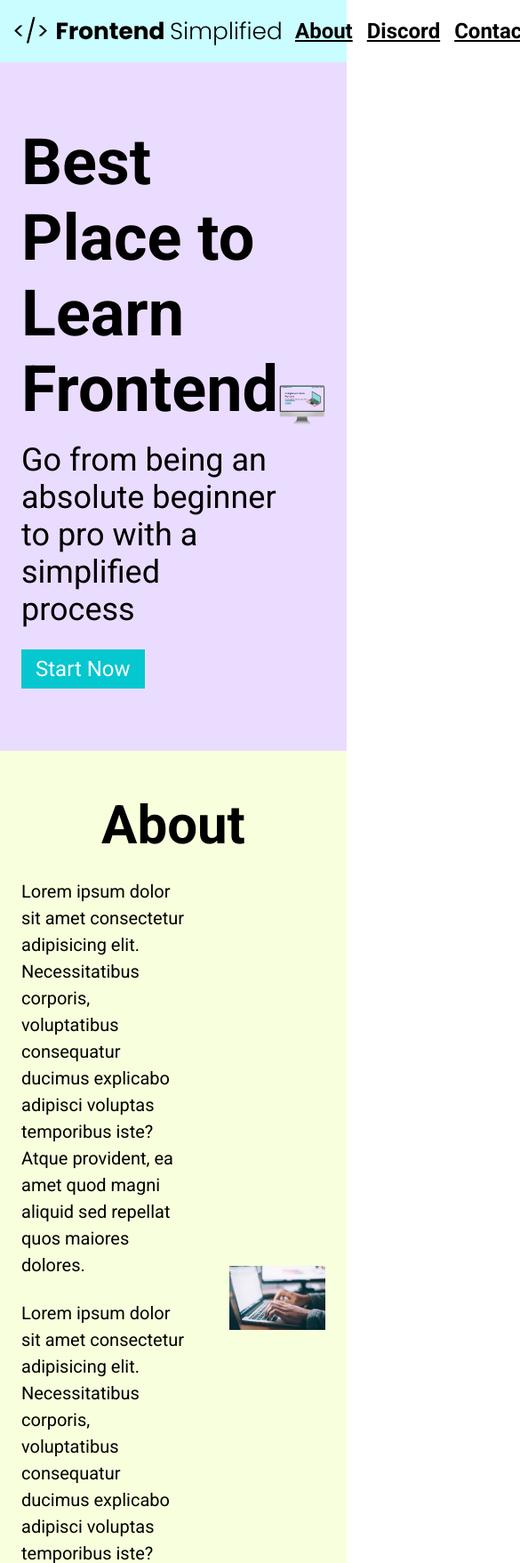
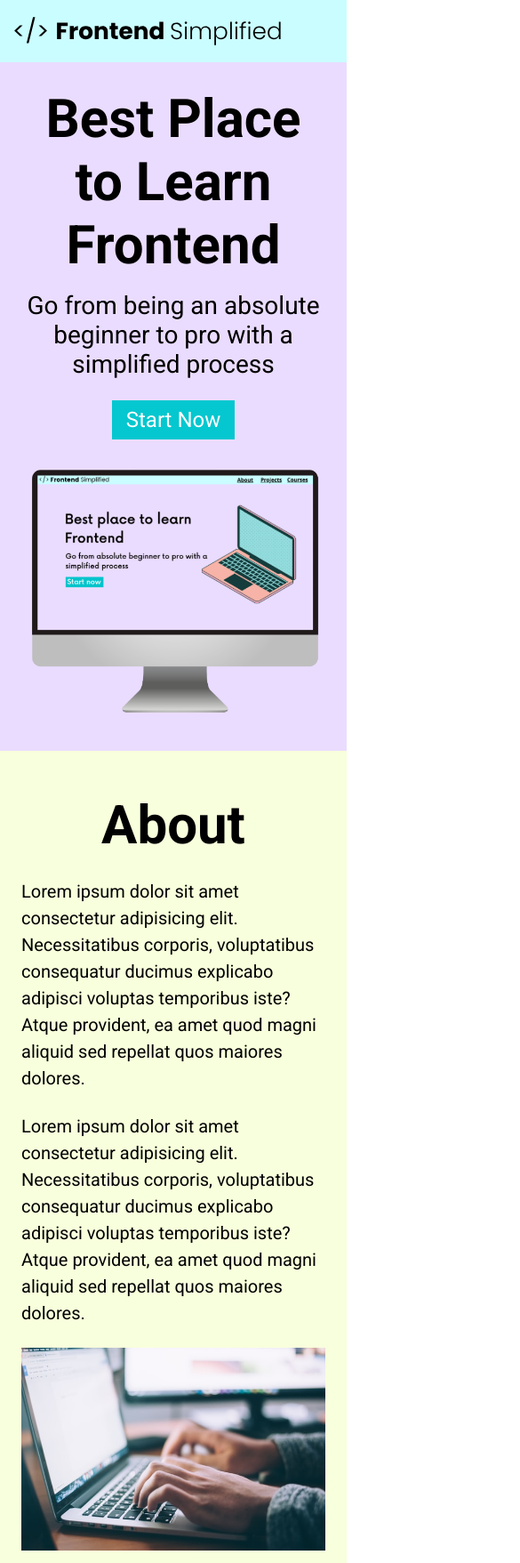
Before and after one commit to mandilyne/First-Github-Project, a plain HTML site: page index.html in a window 390 px wide. Shown: the top 1757 px of the page at 89% size, 585 px wide, since content can reach past the window. Drawn offline with Linux system fonts and the light colour scheme.

Commit message:
made responsive

```diff
--- a/index.html
+++ b/index.html
@@ -20,10 +20,10 @@
         </nav>
         <header>
             <div class="row">
-                <div>
+                <div class="home__description">
                     <h1>Best Place to Learn Frontend</h1>
                     <p class="subheader">Go from being an absolute beginner to pro with a simplified process</p>
-                    <button>Start Now</button>
+                    <button class="home__description--button">Start Now</button>
                 </div>
                 <Figure>
                     <img src="./assets/laptop.png" alt="home page image">
--- a/styles.css
+++ b/styles.css
@@ -147,6 +147,7 @@ form {
     display: flex;
     flex-direction: column;
     margin: 0 auto;
+    padding: 0 24px;
 }
 
 input, textarea {
@@ -180,3 +181,69 @@ footer {
 .footer__link {
     padding: 0 16px;
 }
+
+/* SMALL PHONES, TABLETS, LARGE SMARTPHONES */
+@media (max-width: 728px) {
+.row {
+    flex-direction: column;
+}
+
+.home__description {
+    margin-bottom: 24px;
+    display: flex;
+    flex-direction: column;
+    align-items: center;
+}
+
+.home__description--button {
+    max-width: 240px;
+}
+
+h1 {
+    text-align: center;
+    font-size: 60px;
+}
+
+.subheader {
+    text-align: center;
+    font-size: 28px;
+}
+
+ul {
+    display: none;
+}
+
+.section__description {
+    flex-direction: column;
+}
+
+.section__description--wrapper {
+    width: 100%;
+}
+
+.about__img--wrapper {
+    width: 100%;
+}
+
+#discord .section__description {
+    flex-direction: column-reverse;
+}
+
+footer {
+    padding: 48px 24px;
+}
+
+.footer__logo {
+    max-width: 360px;
+}
+
+.footer__link {
+    padding: 0 4px;
+    font-size: 18px;
+}
+
+.footer__links {
+    margin-bottom: 24px;
+}
+
+}
```
